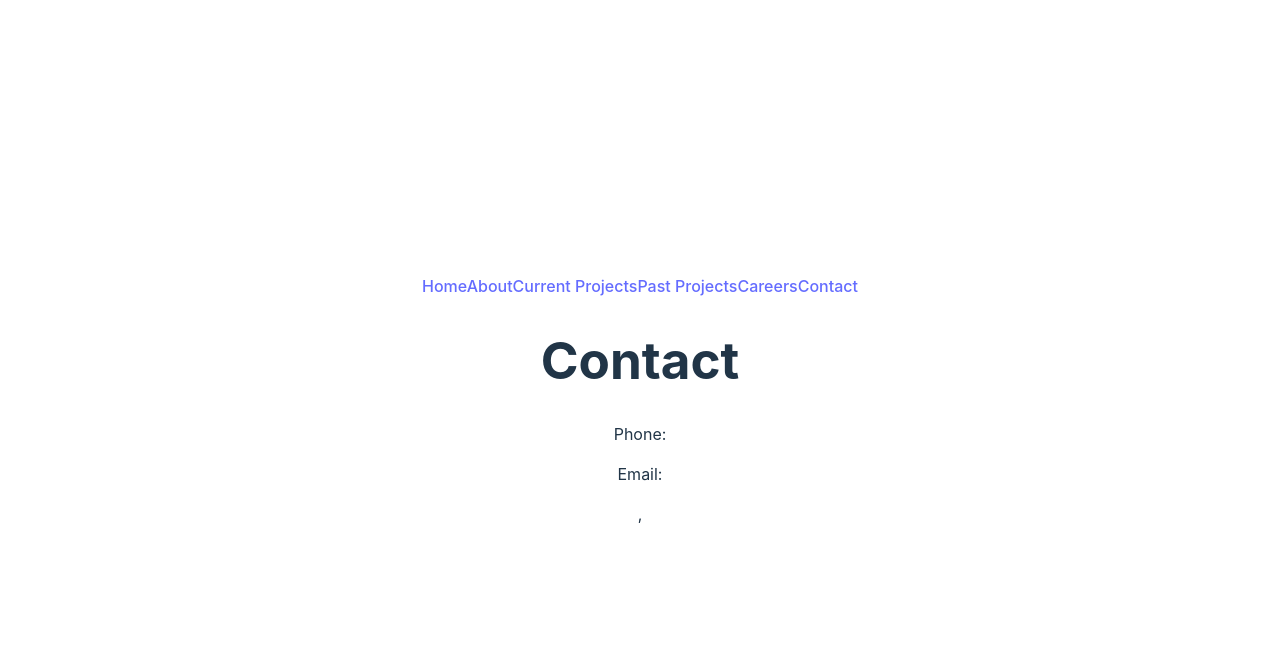
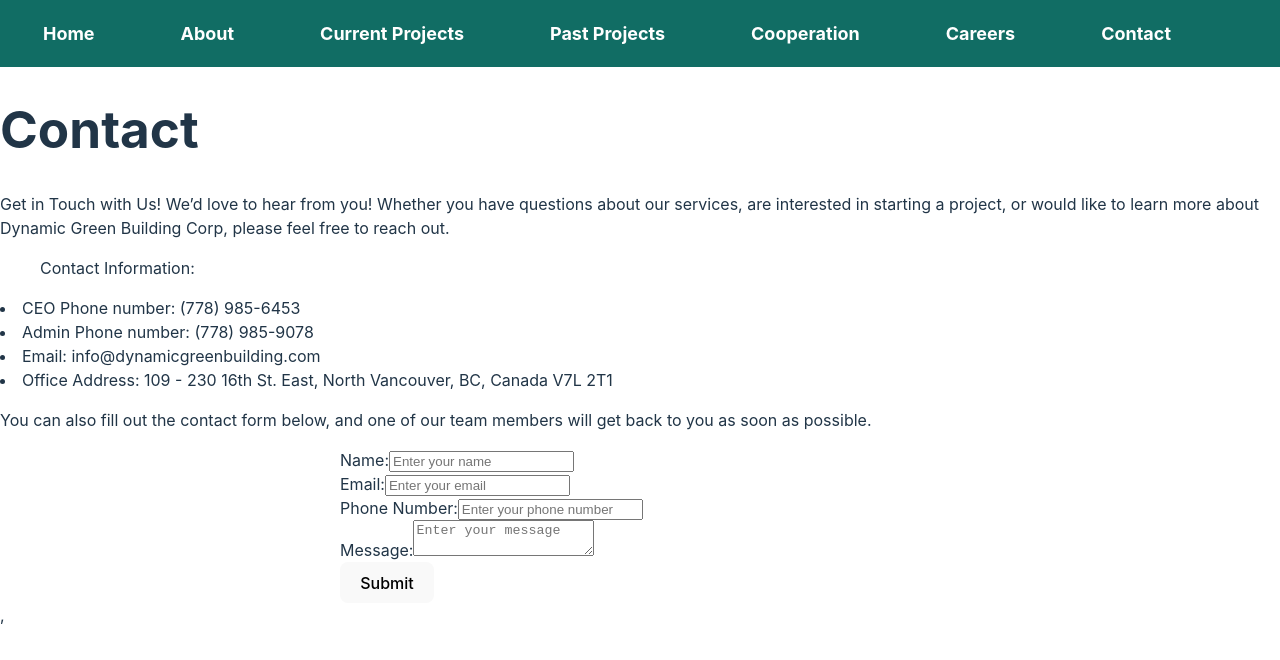
Before and after one commit to Mosizamani/Mossii, a React (Vite) app: page /contact in a window 1280 px wide. Shown: the top 660 px of the page. Built offline with nearby package versions, Linux system fonts and the light colour scheme.

Commit message:
cooperation page is created and start to make some style for the website

```diff
--- a/src/App.css
+++ b/src/App.css
@@ -1,8 +1,16 @@
+body {
+  overflow-y: scroll; /* Ensures that the vertical scrollbar is always visible */
+}
+
 #root {
   max-width: 1280px;
   margin: 0 auto;
-  padding: 2rem;
-  text-align: center;
+  padding: 0;
+  text-align: left;
+  display: flex;
+  flex-direction: column;
+  justify-content: flex-start;
+  min-height: 100vh;
 }
 
 .logo {
--- a/src/App.jsx
+++ b/src/App.jsx
@@ -5,6 +5,7 @@
 import Contact from './components/Contact'
 import Navbar from './components/Navbar'
 import CurrentProjects from './components/currentProjects'
+import Cooperation from './components/Cooperation'
 import PastProjects from './components/PastProjects'
 import Careers from './components/Careers'
 // import Layout from './components/Layout'
@@ -22,6 +23,7 @@
         <Route path="/about" element={<About />}></Route>
         <Route path="/current-projects" element={<CurrentProjects />}></Route>
         <Route path="/past-projects" element={<PastProjects />}></Route>
+        <Route path="/cooperation" element={<Cooperation />}></Route>
         <Route path="/careers" element={<Careers />}></Route>
         <Route path="/contact" element={<Contact />}></Route>
         <Route path="*" element={<h1>404 Not Found</h1>}></Route>
--- a/src/components/About.jsx
+++ b/src/components/About.jsx
@@ -1,8 +1,17 @@
 function About() {
   return (
     <>
-        <h1>About</h1>
-        <p>This is the about page</p>
+        <h1>About the Company</h1>
+        <p>About Dynamic Green Building Corp Dynamic Green Building Corp was founded on the principles of sustainability, innovation,
+          and excellence. Our team of experts brings together decades of experience in the construction industry, with a focus on green
+          building techniques that reduce environmental impact and promote energy efficiency.</p>
+        <p>We are dedicated to:</p>
+        <ul>
+          <li>Creating environmentally responsible structures.</li>
+          <li>Utilizing the latest advancements in sustainable building technology.</li>
+          <li>Delivering projects on time, within budget, and with the highest standards of quality.</li>
+          <li>Our mission is to lead the way in green construction, helping to build a better, more sustainable future for generations to come.</li>
+        </ul>
     </>
   )
 }
--- a/src/components/Careers.jsx
+++ b/src/components/Careers.jsx
@@ -3,7 +3,20 @@
   return (
     <div>
       <h1>Careers</h1>
-      <p>Join our team!</p>
+      <p>Join Our Team Dynamic Green Building Corp is always looking for talented and passionate individuals who share our vision
+        of sustainable construction. Whether you are an experienced professional or just starting your career in the construction industry,
+        we offer exciting opportunities to grow with a forward-thinking company.
+
+      <p>Current Open Positions:</p>
+      <ul>
+        <li>Architectural Designer</li>
+        <li>Sustainable Design Engineer</li>
+        <li>Project Manager – Green Building Projects</li>
+        <li>Site Supervisor</li>
+        <li>Environmental Analyst</li>
+      </ul>
+
+      If you're interested in a career that helps build a sustainable future, please check out our open positions or send us your resume. We would love to hear from you!</p>
     </div>
   )
 }
--- a/src/components/Contact.jsx
+++ b/src/components/Contact.jsx
@@ -1,11 +1,105 @@
+import { useState } from 'react';
+
 function Contact() {
+    const [formData, setFormData] = useState({
+        name: '',
+        email: '',
+        phone: '',
+        message: ''
+    });
+
+    const handleChange = (e) => {
+        const { name, value } = e.target;
+        setFormData({
+            ...formData,
+            [name]: value
+        });
+    };
+
+    console.log(formData)
+
+    const handleSubmit = (e) => {
+        e.preventDefault();
+        // Add your form submission logic here (e.g., API call)
+        console.log("Form submitted:", formData);
+        // Reset the form after submission
+        setFormData({
+            name: '',
+            email: '',
+            phone: '',
+            message: ''
+        });
+    };
+
     return (
         <div>
             <h1>Contact</h1>
-            <p>Phone: </p>
-            <p>Email:</p>
+            <p>
+                Get in Touch with Us! We’d love to hear from you! Whether you have questions about our services,
+                are interested in starting a project, or would like to learn more about Dynamic Green Building Corp,
+                please feel free to reach out.
+            </p>
+
+            <ul>Contact Information:</ul>
+            <li>CEO Phone number: (778) 985-6453</li>
+            <li>Admin Phone number: (778) 985-9078</li>
+            <li>Email: info@dynamicgreenbuilding.com</li>
+            <li>Office Address: 109 - 230 16th St. East, North Vancouver, BC, Canada V7L 2T1</li>
+
+            <p>You can also fill out the contact form below, and one of our team members will get back to you as soon as possible.</p>
+
+            {/* Contact Form */}
+            <form onSubmit={handleSubmit} style={{ maxWidth: '600px', margin: '0 auto' }}>
+                <div>
+                    <label htmlFor="name">Name:</label>
+                    <input
+                        type="text"
+                        id="name"
+                        name="name"
+                        value={formData.name}
+                        onChange={handleChange}
+                        required
+                        placeholder="Enter your name"
+                    />
+                </div>
+                <div>
+                    <label htmlFor="email">Email:</label>
+                    <input
+                        type="email"
+                        id="email"
+                        name="email"
+                        value={formData.email}
+                        onChange={handleChange}
+                        required
+                        placeholder="Enter your email"
+                    />
+                </div>
+                <div>
+                    <label htmlFor="phone">Phone Number:</label>
+                    <input
+                        type="tel"
+                        id="phone"
+                        name="phone"
+                        value={formData.phone}
+                        onChange={handleChange}
+                        placeholder="Enter your phone number"
+                    />
+                </div>
+                <div>
+                    <label htmlFor="message">Message:</label>
+                    <textarea
+                        id="message"
+                        name="message"
+                        value={formData.message}
+                        onChange={handleChange}
+                        required
+                        placeholder="Enter your message"
+                    />
+                </div>
+                <button type="submit">Submit</button>
+            </form>
         </div>
-    )
+    );
 }
 
 export default Contact
--- /dev/null
+++ b/src/components/Cooperation.jsx
@@ -0,0 +1,16 @@
+
+function Cooperation() {
+  return (
+    <div>
+      <h1>Cooperation</h1>
+      <p>Partner with Dynamic Green Building Corp At Dynamic Green Building Corp, we believe that collaboration is key to success.
+        We work with industry-leading partners, suppliers, and stakeholders to create sustainable solutions for the construction industry.</p>
+        <p>We are always open to forming new partnerships with like-minded companies that share our values of sustainability, innovation, and excellence.
+        Whether you're a contractor, architect, or supplier, we welcome the opportunity to collaborate on projects that make a lasting positive impact
+        on the environment and society.</p>
+        <p>Reach out today to learn more about how we can work together to build a greener future.</p>
+    </div>
+  )
+}
+
+export default Cooperation
--- a/src/components/Home.jsx
+++ b/src/components/Home.jsx
@@ -3,7 +3,11 @@
   return (
     <div>
         <h1>Dynamic Green Building Corp</h1>
-      <h2>Home Page</h2>
+      <p>Welcome to Dynamic Green Building Corp! Dynamic Green Building Corp is a leader in sustainable construction,
+        specializing in eco-friendly, energy-efficient, and innovative building solutions. With decades of experience,
+        we have built a reputation for excellence, delivering high-quality projects that meet the needs of modern businesses,
+        communities, and the environment. At Dynamic Green Building, we believe that the future of construction is green,
+        and we are committed to shaping the landscape with cutting-edge technology, sustainable materials, and forward-thinking designs.</p>
     </div>
   )
 }
--- a/src/components/Layout.jsx
+++ b/src/components/Layout.jsx
@@ -25,12 +25,12 @@
                     <Tab value="about" label="About" />
                     <Tab value="current-projects" label="Current Projects" />
                     <Tab value="past-projects" label="Past Projects" />
+                    <Tab value="cooperation" label="Cooperation" />
                     <Tab value="careers" label="Careers" />
                     <Tab value="contact" label="Contact" />
                     <Tab value="NotFound" />
                 </Tabs>
             </StyledNav>
-
             <Outlet />
         </main>
     )
--- /dev/null
+++ b/src/components/Navbar.css
@@ -0,0 +1,36 @@
+nav {
+    background-color: #116d64;
+    padding: 10px;
+    display: flex;
+    justify-content: space-around;
+    align-items: center;
+    position: sticky; /* This will make it stick to the top */
+    top: 0; /* Stick to the top of the viewport */
+    z-index: 1000; /* Ensure it stays above other content */
+    width: 100%; /* Ensure the navbar spans the full width */
+}
+
+nav a {
+    color: white;
+    text-decoration: none;
+    padding: 10px 15px;
+    font-size: 18px;
+    font-weight: bold;
+    transition: background-color 0.3s ease, color 0.3s ease;
+}
+
+nav a:hover {
+    background-color: #15897d;
+    color: #ffcc00;
+    border-radius: 5px;
+}
+
+nav a.active {
+    background-color: #fecb00;
+    color: #333;
+    border-radius: 5px;
+}
+
+nav a:not(:last-child) {
+    margin-right: 20px;
+}
--- a/src/components/Navbar.jsx
+++ b/src/components/Navbar.jsx
@@ -1,4 +1,5 @@
 import { Link} from 'react-router-dom'
+import './Navbar.css'
 
 function Navbar() {
     return (
@@ -7,6 +8,7 @@
             <Link to="/about">About</Link>
             <Link to="/current-projects">Current Projects</Link>
             <Link to="/past-projects">Past Projects</Link>
+            <Link to="/cooperation">Cooperation</Link>
             <Link to="/careers">Careers</Link>
             <Link to="/contact">Contact</Link>
             <Link to="/NotFound"></Link>
```
Also changed, not shown: src/components/CurrentProjects.jsx (+11 -3 lines), src/components/PastProjects.jsx (+7 -1 lines).
